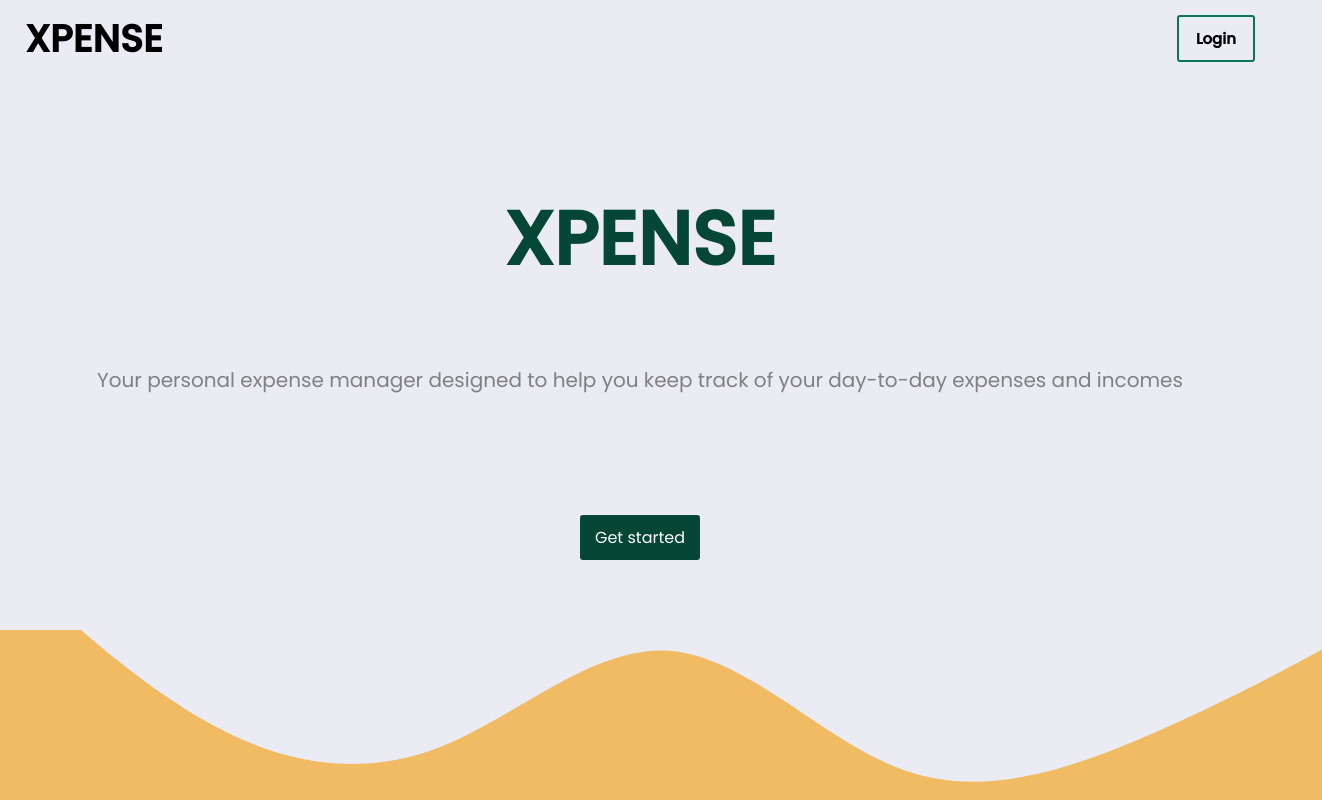
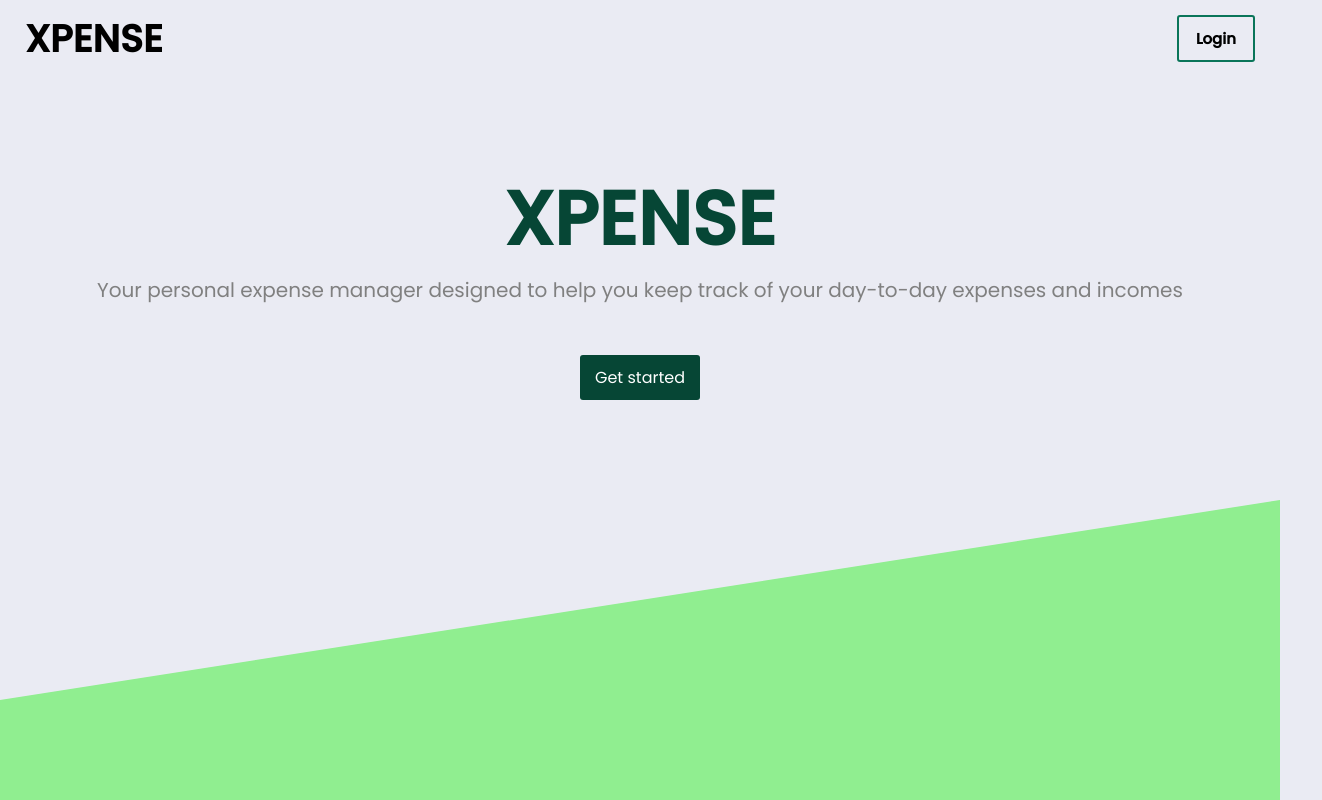
Before and after one commit to Gabito-git/Xpense, a React (Create React App) app in the folder frontend/: page /auth in a window 1280 px wide. Shown: the whole page, 1322 px wide, since content can reach past the window. Built offline with nearby package versions, Linux system fonts and the light colour scheme.

Commit message:
(front) change bottom svg for clip path div

```diff
--- a/frontend/src/screens/WelcomeScreen.js
+++ b/frontend/src/screens/WelcomeScreen.js
@@ -21,17 +21,8 @@ const WelcomeScreen = () => {
                     <img src={ bank_image } alt="bank" />
                 </div>
 
-                <svg
-                    xmlns="http://www.w3.org/2000/svg"
-                    // width="100"
-                    className="welcome__path"
-                    viewBox="50 90 1280 180"
-                >
-                    <path
-                    fill="#F0BB62"
-                    d="M0,0L40,37.3C80,75,160,149,240,192C320,235,400,245,480,213.3C560,181,640,107,720,112C800,117,880,203,960,234.7C1040,267,1120,245,1200,213.3C1280,181,1360,139,1400,117.3L1440,96L1440,320L1400,320C1360,320,1280,320,1200,320C1120,320,1040,320,960,320C880,320,800,320,720,320C640,320,560,320,480,320C400,320,320,320,240,320C160,320,80,320,40,320L0,320Z"
-                    ></path>
-                </svg>
+                <div className="welcome__bottom">
+                </div>
             </main>
         </div>
     )
--- a/frontend/src/styles/screens/_welcome.scss
+++ b/frontend/src/styles/screens/_welcome.scss
@@ -15,7 +15,7 @@
 
     &__main{
         flex: 1;
-        padding: 2rem 2rem 0 2rem;
+        // padding: 2rem 2rem 0 2rem;
         width: 100%;
 
         display: flex;
@@ -46,15 +46,11 @@
         display: none;
     }
 
-    &__path{
-        width: 110%;
-
-        height: 17rem;
-
-        path{
-            height: 100%;
-            width: 100rem;
-        }
+    &__bottom{
+        width: 100%;
+        flex: 12%;
+        background-color: lightgreen;
+        clip-path: polygon( 0 100%, 0 75%, 100% 25% ,100% 100%);
     }
 
 }
```
